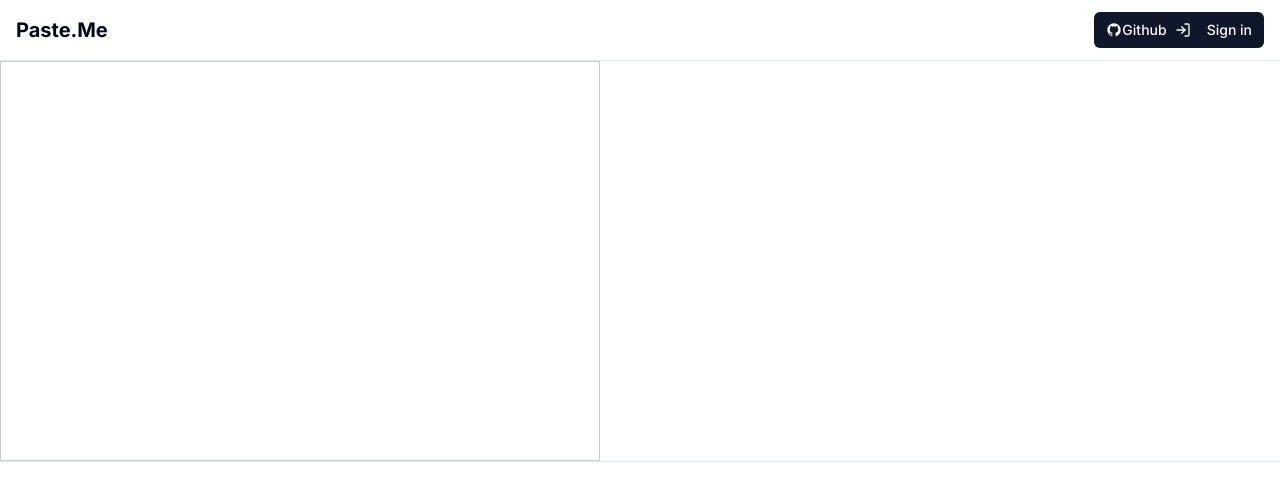
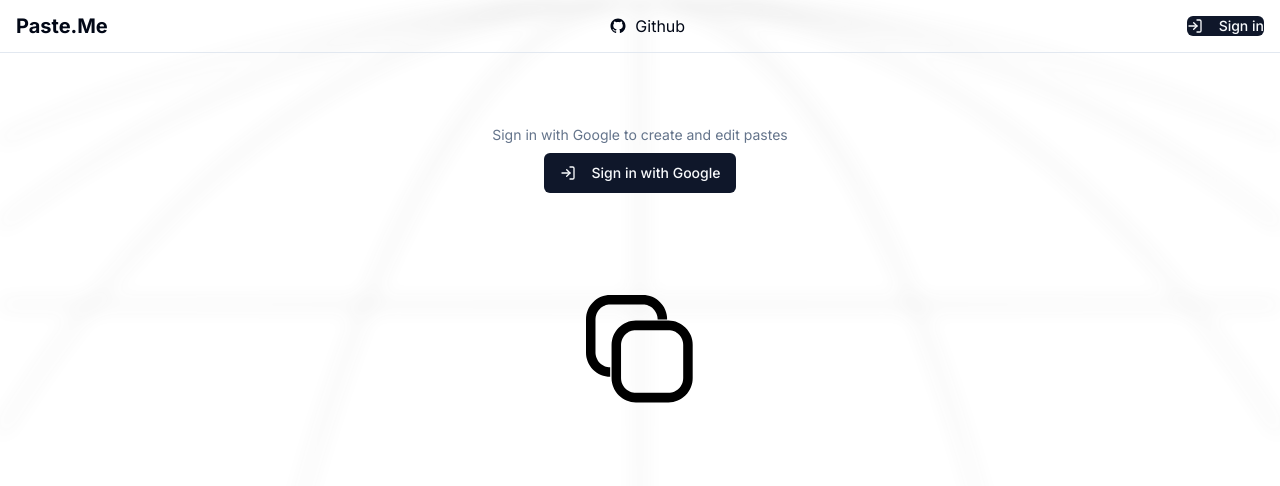
Before and after one commit to Ebrahim-Ramadan/paste.me, a Next.js app: page / in a window 1280 px wide. Shown: the top 486 px of the page. Built offline with nearby package versions, Linux system fonts and the light colour scheme; no server answers; the database is empty.

Commit message:
fixed ui

```diff
--- a/app/layout.tsx
+++ b/app/layout.tsx
@@ -74,8 +74,8 @@ export default function RootLayout({
               <UserMenu />
             </div>
           </header>
-          {/* <main className="min-h-screen">{children}</main> */}
-<iframe src={`https://localhost:3000/embed/1741360720332`} width="600" height="400" style={{border:"1px solid #ccc"}}></iframe>
+          <main className="min-h-screen">{children}</main>
+{/* <iframe src={`https://pastedotme.vercel.app/embed/1741360720332`} width="600" height="400" style={{border:"1px solid #ccc"}}></iframe> */}
 
           <footer className="py-6 border-t">
             <div className="flex flex-row items-center gap-2 justify-center text-neutral-700 font-medium hover:[&>*]:underline text-center text-sm ">
--- a/components/user-menu.tsx
+++ b/components/user-menu.tsx
@@ -51,16 +51,19 @@ export function UserMenu() {
   // If not signed in, show sign in button
   if (!user) {
     return (
-      <Button onClick={handleSignIn} disabled={isSigningIn} size="sm">
-        <a target="_blank" className="flex flex-row items-center " href="https://github.com/Ebrahim-Ramadan/paste.me">
-              <svg xmlns="http://www.w3.org/2000/svg" width="18" height="18" viewBox="0 0 24 24" fill="none" >
-        <path d="M12 1.95068C17.525 1.95068 22 6.42568 22 11.9507C21.9995 14.0459 21.3419 16.0883 20.1198 17.7902C18.8977 19.4922 17.1727 20.768 15.1875 21.4382C14.6875 21.5382 14.5 21.2257 14.5 20.9632C14.5 20.6257 14.5125 19.5507 14.5125 18.2132C14.5125 17.2757 14.2 16.6757 13.8375 16.3632C16.0625 16.1132 18.4 15.2632 18.4 11.4257C18.4 10.3257 18.0125 9.43818 17.375 8.73818C17.475 8.48818 17.825 7.46318 17.275 6.08818C17.275 6.08818 16.4375 5.81318 14.525 7.11318C13.725 6.88818 12.875 6.77568 12.025 6.77568C11.175 6.77568 10.325 6.88818 9.525 7.11318C7.6125 5.82568 6.775 6.08818 6.775 6.08818C6.225 7.46318 6.575 8.48818 6.675 8.73818C6.0375 9.43818 5.65 10.3382 5.65 11.4257C5.65 15.2507 7.975 16.1132 10.2 16.3632C9.9125 16.6132 9.65 17.0507 9.5625 17.7007C8.9875 17.9632 7.55 18.3882 6.65 16.8757C6.4625 16.5757 5.9 15.8382 5.1125 15.8507C4.275 15.8632 4.775 16.3257 5.125 16.5132C5.55 16.7507 6.0375 17.6382 6.15 17.9257C6.35 18.4882 7 19.5632 9.5125 19.1007C9.5125 19.9382 9.525 20.7257 9.525 20.9632C9.525 21.2257 9.3375 21.5257 8.8375 21.4382C6.8458 20.7752 5.11342 19.502 3.88611 17.799C2.65881 16.096 1.9989 14.0498 2 11.9507C2 6.42568 6.475 1.95068 12 1.95068Z" fill="currentColor"></path>
-      </svg>
-      Github
-      </a>
+      <>
+      <a target="_blank" className="flex flex-row items-center gap-2" href="https://github.com/Ebrahim-Ramadan/paste.me">
+      <svg xmlns="http://www.w3.org/2000/svg" width="18" height="18" viewBox="0 0 24 24" fill="none" >
+<path d="M12 1.95068C17.525 1.95068 22 6.42568 22 11.9507C21.9995 14.0459 21.3419 16.0883 20.1198 17.7902C18.8977 19.4922 17.1727 20.768 15.1875 21.4382C14.6875 21.5382 14.5 21.2257 14.5 20.9632C14.5 20.6257 14.5125 19.5507 14.5125 18.2132C14.5125 17.2757 14.2 16.6757 13.8375 16.3632C16.0625 16.1132 18.4 15.2632 18.4 11.4257C18.4 10.3257 18.0125 9.43818 17.375 8.73818C17.475 8.48818 17.825 7.46318 17.275 6.08818C17.275 6.08818 16.4375 5.81318 14.525 7.11318C13.725 6.88818 12.875 6.77568 12.025 6.77568C11.175 6.77568 10.325 6.88818 9.525 7.11318C7.6125 5.82568 6.775 6.08818 6.775 6.08818C6.225 7.46318 6.575 8.48818 6.675 8.73818C6.0375 9.43818 5.65 10.3382 5.65 11.4257C5.65 15.2507 7.975 16.1132 10.2 16.3632C9.9125 16.6132 9.65 17.0507 9.5625 17.7007C8.9875 17.9632 7.55 18.3882 6.65 16.8757C6.4625 16.5757 5.9 15.8382 5.1125 15.8507C4.275 15.8632 4.775 16.3257 5.125 16.5132C5.55 16.7507 6.0375 17.6382 6.15 17.9257C6.35 18.4882 7 19.5632 9.5125 19.1007C9.5125 19.9382 9.525 20.7257 9.525 20.9632C9.525 21.2257 9.3375 21.5257 8.8375 21.4382C6.8458 20.7752 5.11342 19.502 3.88611 17.799C2.65881 16.096 1.9989 14.0498 2 11.9507C2 6.42568 6.475 1.95068 12 1.95068Z" fill="currentColor"></path>
+</svg>
+Github
+</a>
+      <Button onClick={handleSignIn} disabled={isSigningIn} size="sm ml-2">
+
         <LogIn className="mr-2 h-4 w-4" />
         {isSigningIn ? "Signing in..." : "Sign in"}
       </Button>
+      </>
     )
   }
 
```
